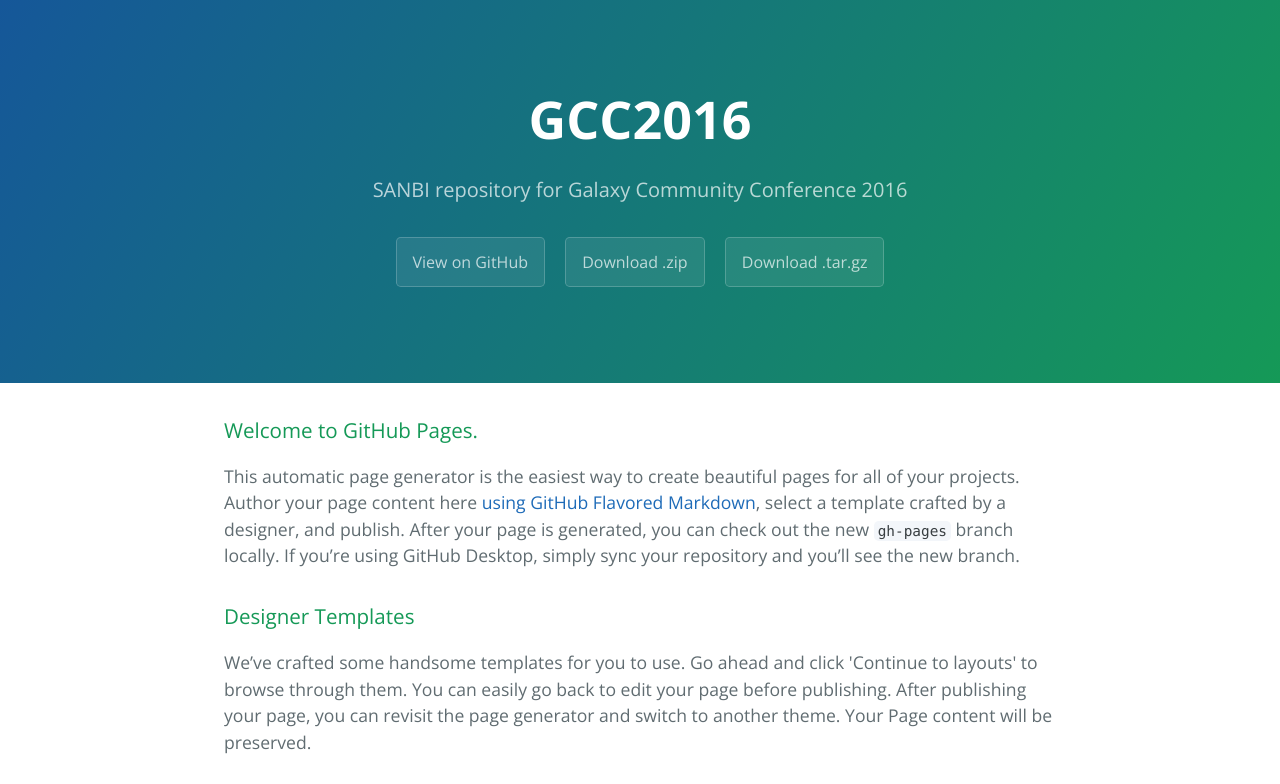
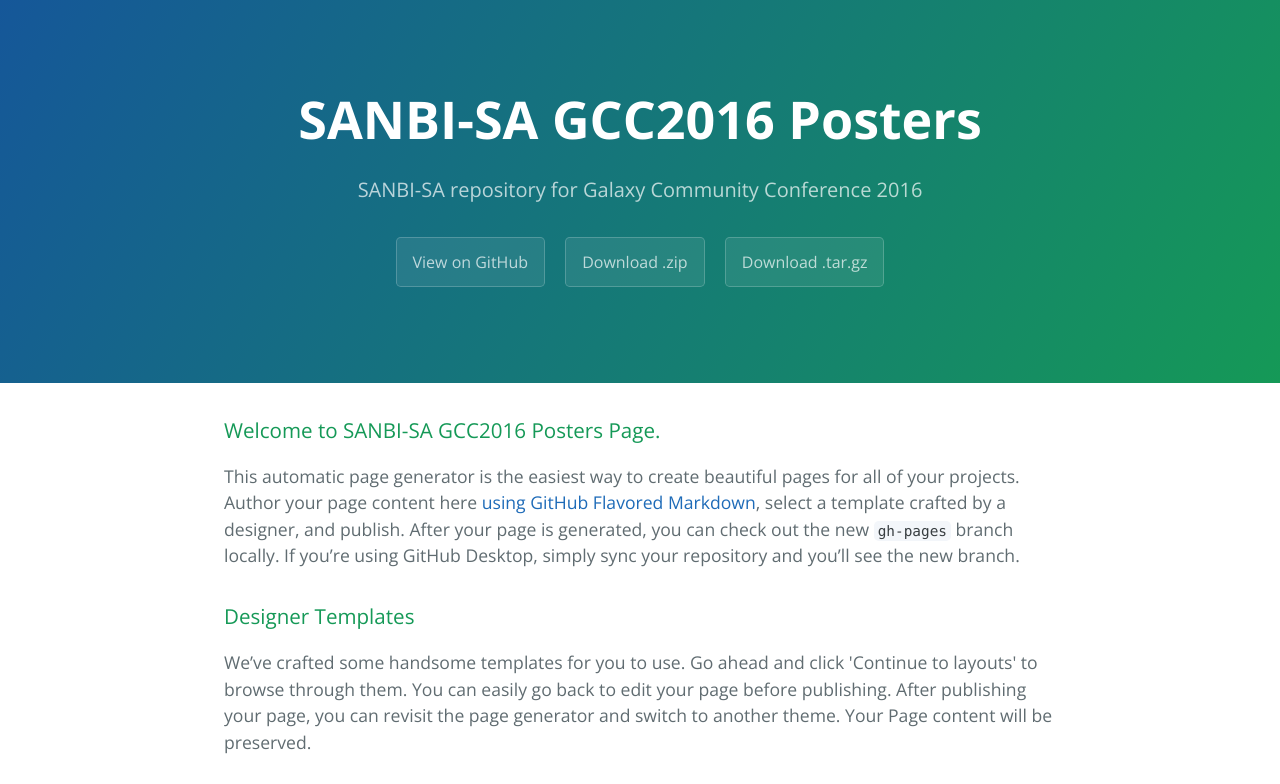
Before and after one commit to SANBI-SA-archive/GCC2016, a plain HTML site: page index.html in a window 1280 px wide. Shown: the top 784 px of the page. Drawn offline with nearby package versions, Linux system fonts and the light colour scheme.

Commit message:
Here be dragons.

```diff
--- a/index.html
+++ b/index.html
@@ -11,8 +11,8 @@
   </head>
   <body>
     <section class="page-header">
-      <h1 class="project-name">GCC2016</h1>
-      <h2 class="project-tagline">SANBI repository for Galaxy Community Conference 2016</h2>
+      <h1 class="project-name">SANBI-SA GCC2016 Posters</h1>
+      <h2 class="project-tagline">SANBI-SA repository for Galaxy Community Conference 2016</h2>
       <a href="https://github.com/SANBI-SA/GCC2016" class="btn">View on GitHub</a>
       <a href="https://github.com/SANBI-SA/GCC2016/zipball/master" class="btn">Download .zip</a>
       <a href="https://github.com/SANBI-SA/GCC2016/tarball/master" class="btn">Download .tar.gz</a>
@@ -20,7 +20,7 @@
 
     <section class="main-content">
       <h3>
-<a id="welcome-to-github-pages" class="anchor" href="#welcome-to-github-pages" aria-hidden="true"><span aria-hidden="true" class="octicon octicon-link"></span></a>Welcome to GitHub Pages.</h3>
+<a id="welcome-to-github-pages" class="anchor" href="#welcome-to-github-pages" aria-hidden="true"><span aria-hidden="true" class="octicon octicon-link"></span></a>Welcome to SANBI-SA GCC2016 Posters Page.</h3>
 
 <p>This automatic page generator is the easiest way to create beautiful pages for all of your projects. Author your page content here <a href="https://guides.github.com/features/mastering-markdown/">using GitHub Flavored Markdown</a>, select a template crafted by a designer, and publish. After your page is generated, you can check out the new <code>gh-pages</code> branch locally. If you’re using GitHub Desktop, simply sync your repository and you’ll see the new branch.</p>
 
```
